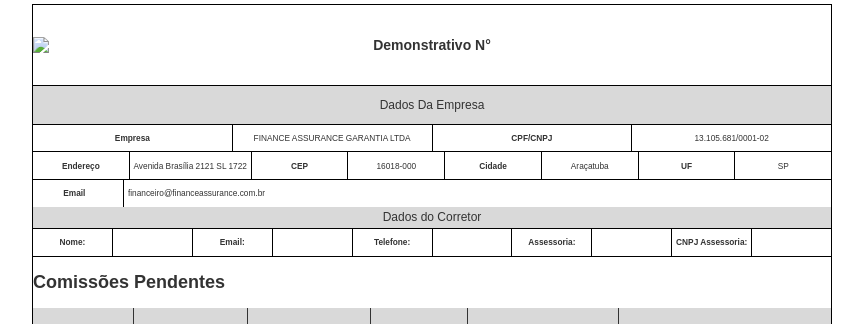
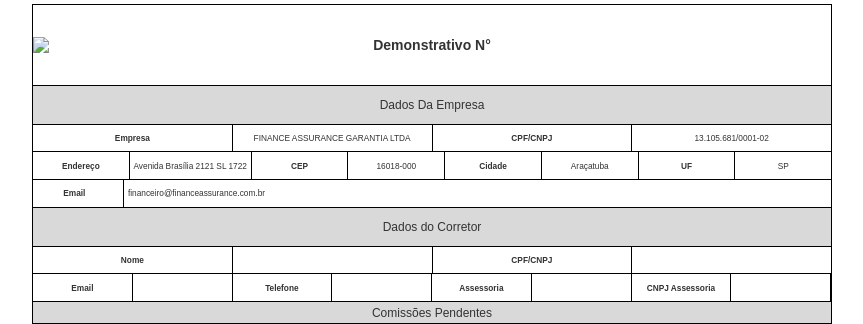
Before and after one commit to lucas-ds-domingos/reiback-backend, a Python web app: template app/templates/comisaoCorretor.html in a window 1280 px wide. Shown: the top 324 px of the page, without its empty margins (208-1071 px from the left). Run offline with Jinja, Linux system fonts and the light colour scheme; the template is opened without the code that fills it, so the values that code supplies are empty.

Commit message:
att pdf 7

```diff
--- a/app/templates/comisaoCorretor.html
+++ b/app/templates/comisaoCorretor.html
@@ -34,20 +34,27 @@
             <div class="divL"><p class="spaceemail"><strong>Email</strong></p></div>
             <div><p class="spaceNomeemail">financeiro@financeassurance.com.br</p></div>
         </div>
-        <div class="divisao2"><p>Dados do Corretor</p></div>
+
+        <div class="divisao"><p>Dados do Corretor</p></div>
         <div class="containerIn">
-        <div><p><strong>Nome:</strong></p></div>
+            <div><p><strong>Nome</strong></p></div>
             <div class="divRandL"><p>{{ dados.corretor_nome }}</p></div>
-        <div><p><strong>Email:</strong></p></div>
+            <div class="divL"><p><strong>CPF/CNPJ</strong></p></div>
+            <div><p>{{ dados.corretor_cnpj }}</p></div>
+        </div>
+        <div class="containerIn">
+            <div><p><strong>Email</strong></p></div>
             <div class="divRandL"><p>{{ dados.corretor_email }}</p></div>
-        <div><p><strong>Telefone:</strong></p></div>
+            <div><p><strong>Telefone</strong></p></div>
             <div class="divRandL"><p>{{ dados.corretor_telefone }}</p></div>
-        <div><p><strong>Assessoria:</strong></p></div>
+            <div><p><strong>Assessoria</strong></p></div>
             <div class="divRandL"><p>{{ dados.assessoria_nome }}</p></div>
-        <div class="divL"><p><strong>CNPJ Assessoria:</strong></p></div>
-        <div><p>{{ dados.assessoria_cnpj }}</p></div>
+            <div><p><strong>CNPJ Assessoria</strong></p></div>
+            <div class="divRandL"><p>{{ dados.assessoria_cnpj }}</p></div>
         </div>
-        <h2>Comissões Pendentes</h2>
+
+        <div class="divisao2"><p>Comissões Pendentes</p></div>
+        <div>
             <table>
                 <thead>
                     <tr>
@@ -72,7 +79,6 @@
                     {% endfor %}
                 </tbody>
             </table>
-
         </div>
     </div>
 </body>
```
Also changed, not shown: app/routers/pdf/gerarPdfsRota.py (+9 -9 lines). Lines whose indentation alone changed are shown as unchanged.
